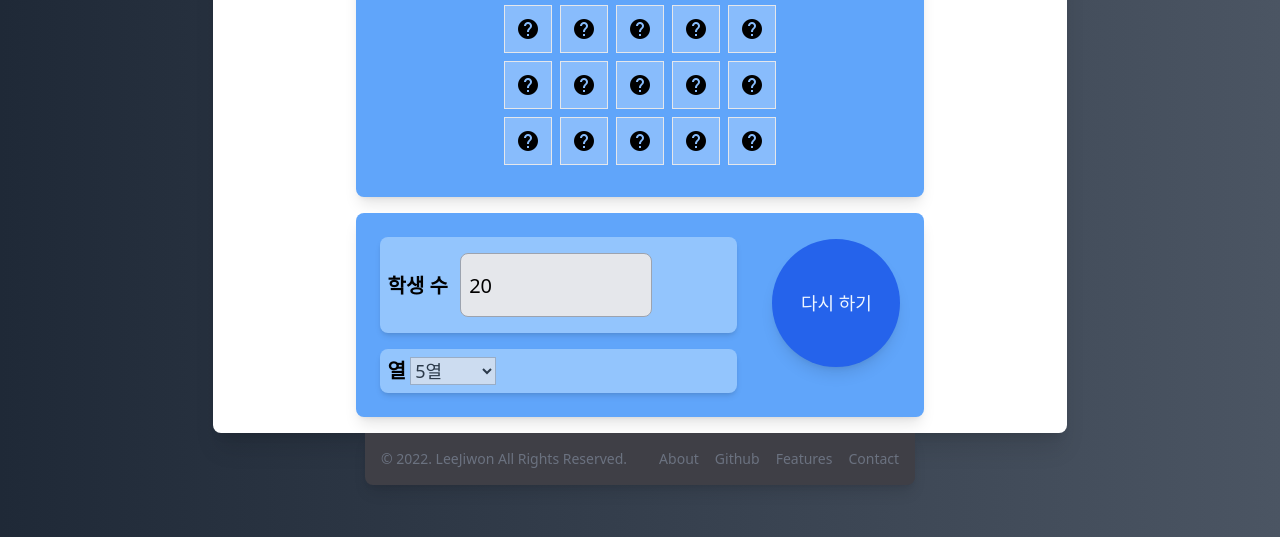
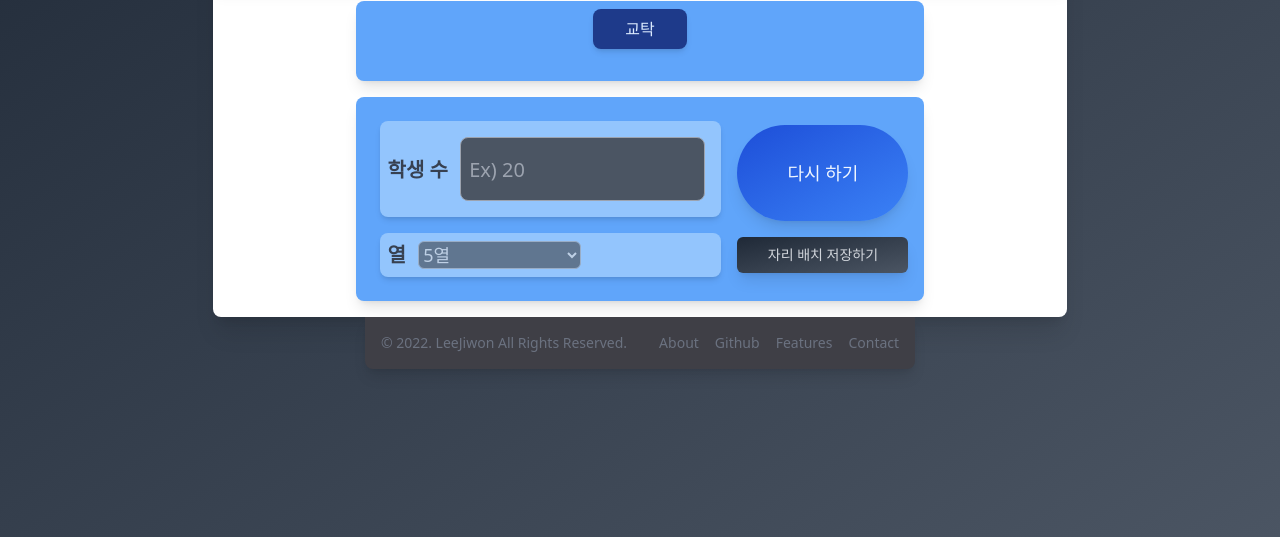
Before and after one commit to Eungaee/schoolhelper, a website: page index.html in a window 1280 px wide. Both pictures are taken after a click on the button "자리 배정". Shown: the part 263-800 px from the top of the page. Drawn offline with Linux system fonts and the light colour scheme.

Commit message:
1.2.2
학생 수 제한 100명 이하 -> 500명 이하 / UI개선

```diff
--- a/index.html
+++ b/index.html
@@ -8,7 +8,7 @@
         <link rel="shortcut icon" href="./src/images/favicon.ico" type="image/x-icon">
         <link rel="icon" href="./src/images/favicon.ico" type="image/x-icon">
     </head>
-    <body class="font-sans bg-gradient-to-r from-gray-800 to-gray-600 flex flex-col justify-center items-center min-h-screen">
+    <body class="font-sans bg-gradient-to-br from-gray-800 to-gray-600 flex flex-col justify-center items-center min-h-screen">
         <div class="w-2/3 h-4/5 flex flex-col bg-white shadow-xl rounded-lg overflow-hidden">
             <div class="bg-gray-200 text-gray-700 w-full h-1/6 shadow-lg text-5xl font-bold flex items-center justify-center px-6 py-4 cursor-default">
                 <h1>자리 배정 프로그램</h1>
@@ -33,15 +33,15 @@
                     </div>
                 </div>
                 <div class="bg-blue-400 shadow-lg mb-4 p-4 rounded-lg w-2/3 h-1/4 flex justify-between items-center">
-                    <div class="w-2/3 h-full flex flex-col">
+                    <div class="w-2/3 h-full mr-4 flex flex-col">
                         <div class="w-full h-full bg-blue-300 rounded-lg shadow-md m-2 p-2">
-                            <label for="studentInput" class="text-xl font-bold">학생 수</label>
+                            <label for="studentInput" class="text-xl text-gray-700 font-bold">학생 수</label>
                             <input id="studentInput" type="number" placeholder="Ex) 20"
-                                class="w-48 h-16 m-2 p-2 text-xl bg-gray-200 border rounded-lg border-gray-400 focus:outline-none focus:bg-white">
+                                class="w-3/4 h-16 m-2 p-2 text-xl text-gray-300 bg-gray-600 border rounded-lg border-gray-400 focus:outline-none focus:text-gray-200 focus:bg-gray-700">
                         </div>
                         <div class="w-full h-full bg-blue-300 rounded-lg shadow-md m-2 p-2">
-                            <label for="columnSelect" class="text-xl font-bold">열</label>
-                            <select id="columnSelect" class="w-1/4 h-full text-lg font-light bg-gray-200 border border-gray-400 focus:outline-none focus:bg-white">
+                            <label for="columnSelect" class="text-xl text-gray-700 font-bold">열</label>
+                            <select id="columnSelect" class="w-1/2 h-full ml-2 text-lg font-light rounded-md text-gray-300 bg-gray-600 border border-gray-400 focus:outline-none focus:text-gray-200 focus:bg-gray-700 focus:border-blue-500 focus:ring-blue-500">
                                 <option value=1>1열</option>
                                 <option value=2>2열</option>
                                 <option value=3>3열</option>
@@ -51,9 +51,9 @@
                             </select>
                         </div>
                     </div>
-                    <div class="flex flex-col justify-center items-center">
-                        <input id="confirmInput" type="button" value="자리 배정" class="w-32 h-32 text-blue-50 bg-blue-600 hover:bg-blue-700 shadow-lg rounded-full text-lg p-2 m-2 cursor-pointer">
-                        <input id="saveimgInput" type="button" value="자리 배치 저장하기" class="w-36 h-6 text-sm hover:underline text-gray-300 hover:text-gray-200 bg-gray-800 hover:bg-gray-700 bg-shadow-lg rounded-md px-2 invisible">
+                    <div class="w-1/3 h-full ml-2 flex flex-col justify-center items-center">
+                        <input id="confirmInput" type="button" value="자리 배정" class="w-full h-24 text-blue-50 bg-gradient-to-br from-blue-700 to-blue-500 hover:from-blue-800 hover:to-blue-500 shadow-lg rounded-full text-lg p-2 m-2 cursor-pointer">
+                        <input id="saveimgInput" type="button" value="자리 배치 저장하기" class="w-full h-1/5 m-2 p-2 shadow-lg rounded-md text-sm hover:underline text-gray-300 hover:text-gray-200 bg-gradient-to-br from-gray-800 to-gray-600 hover:from-gray-900 hover:to-gray-600 invisible">
                     </div>
                 </div>
             </div>
--- a/src/scripts/main.js
+++ b/src/scripts/main.js
@@ -10,8 +10,8 @@ let savibClass = saveimgButton.className;
 var arrangementTable = document.getElementById('table');
 
 studentNum.addEventListener("change", function()    {
-    if (studentNum.value <= 0 || studentNum.value > 100)    {
-        alert('학생 수는 1명 이상, 100명 이하만 입력 가능합니다.');
+    if (studentNum.value <= 0 || studentNum.value > 500)    {
+        alert('학생 수는 1명 이상, 500명 이하만 입력 가능합니다.');
         studentNum.value = null;
     }
     updateTable(studentNum, columnNum, arrangementTable);
@@ -29,14 +29,7 @@ confirmButton.addEventListener("click", function()  {
         columnNum.className += ' cursor-not-allowed';
         confirmButton.value = '다시 하기';
         saveimgButton.className = savibClass.slice(0, -10);
-        if (studentNum.value <= 0 || studentNum.value > 100)    {
-            alert('학생 수는 1명 이상, 100명 이하만 입력 가능합니다.');
-            studentNum.value = null;
-            saveimgButton.className = savibClass;
-            updateTable(studentNum, columnNum, arrangementTable);
-        }   else    {
-            main(studentNum, columnNum, arrangementTable);
-        }
+        main(studentNum, columnNum, arrangementTable);
     }   else if (confirmButton.value === '다시 하기')    {
         studentNum.value = null;
         studentNum.disabled=false;
@@ -79,20 +72,21 @@ function randArrange(num)   {
 
 function updateTable(stdNum, colNum, arrmentTable)   {
     var table = '';
-    if (stdNum.value === '')    {
-        stdNum.value = 20;
+    stdnum = stdNum.value;
+    if (stdnum === '')    {
+        stdnum = 20;
     }
     table += '<table class="border-separate border-spacing-2">';
-    for (let i = 0; i < parseInt(stdNum.value / colNum.value); i++)    {
+    for (let i = 0; i < parseInt(stdnum / colNum.value); i++)    {
         table += '<tr align="center">';
         for (let j = 0; j < colNum.value; j++)   {
             table += '<td class="p-1 w-12 h-12 border bg-white bg-opacity-25"><img src="./src/images/undefined_24.png"></td>';
         }
         table += '</tr>';
     }
-    if (stdNum.value % colNum.value != 0)    {
+    if (stdnum % colNum.value != 0)    {
         table += '<tr align="center">';
-        for (let i = 0; i < stdNum.value % colNum.value; i++)    {
+        for (let i = 0; i < stdnum % colNum.value; i++)    {
             table += `<td class="p-1 w-12 h-12 border bg-white bg-opacity-25"><img src="./src/images/undefined_24.png"></td>`;
         }
     }
```
Also changed, not shown: dist/output.css.
